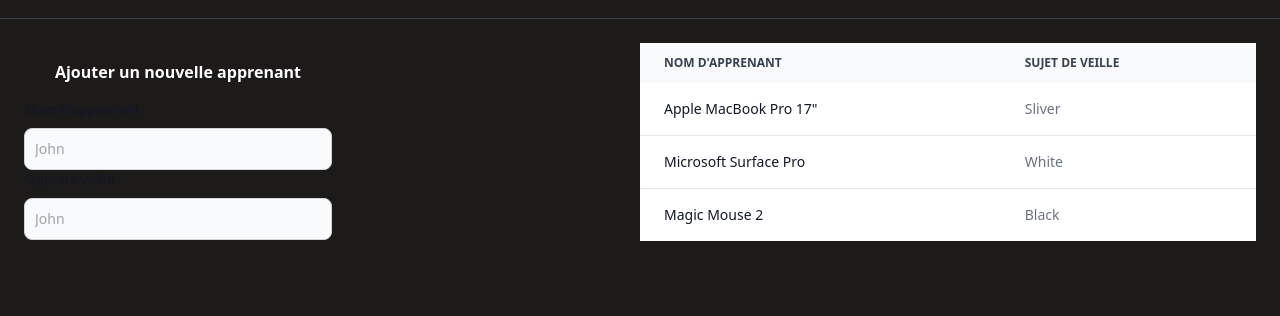
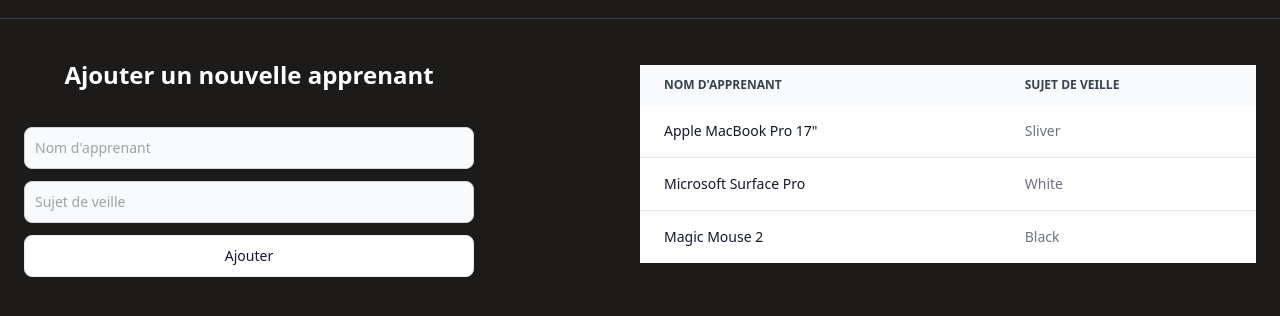
Before and after one commit to marouaneXan/Tirage_Sujet_Veille, a plain HTML site: page index.html in a window 1280 px wide. Shown: the part 70-386 px from the top of the page. Drawn offline with nearby package versions, Linux system fonts and the light colour scheme.

Commit message:
add button for adding new student and style

```diff
--- a/index.html
+++ b/index.html
@@ -13,40 +13,29 @@
     >
       <h1>PICKER</h1>
     </nav>
-    <div
-      class="container flex flex-col items-center justify-between p-6 mx-auto md:flex-row"
-    >
+    <div class="container flex flex-col items-center justify-between p-6 mx-auto md:flex-row">
       <!--Form for adding new student and subject-->
-      <form class="w-1/4">
-        <h1 class="text-center font-bold text-white p-4 ">Ajouter un nouvelle apprenant</h1>
+      <form class="w-4/10 flex flex-col">
+        <h1 class="text-2xl font-bold text-white mb-5 text-center p-4 md:w-[450px]">Ajouter un nouvelle apprenant</h1>
         <div>
-          <label
-            for="name"
-            class="block mb-2 text-sm font-medium text-gray-900 dark:text-gray-300"
-            >Nom d'apprenant</label
-          >
           <input
             type="text"
             id="name"
             class="bg-gray-50 border border-gray-300 text-gray-900 text-sm rounded-lg focus:ring-blue-500 focus:border-blue-500 block w-full p-2.5 dark:bg-gray-700 dark:border-gray-600 dark:placeholder-gray-400 dark:text-white dark:focus:ring-blue-500 dark:focus:border-blue-500"
-            placeholder="John"
+            placeholder="Nom d'apprenant"
             required
           />
         </div>
-        <div>
-          <label
-            for="sjt_veille"
-            class="block mb-2 text-sm font-medium text-gray-900 dark:text-gray-300"
-            >Sujet de veille</label
-          >
+        <div class="mt-3">
           <input
             type="text"
             id="name"
             class="bg-gray-50 border border-gray-300 text-gray-900 text-sm rounded-lg focus:ring-blue-500 focus:border-blue-500 block w-full p-2.5 dark:bg-gray-700 dark:border-gray-600 dark:placeholder-gray-400 dark:text-white dark:focus:ring-blue-500 dark:focus:border-blue-500"
-            placeholder="John"
+            placeholder="Sujet de veille"
             required
           />
         </div>
+        <button type="button" class="py-2.5 w-full mt-3 px-5 mr-2 mb-2 text-sm font-medium text-gray-900 focus:outline-none bg-white rounded-lg border border-gray-200 hover:bg-gray-100 hover:text-blue-700 focus:z-10 focus:ring-4 focus:ring-gray-200 dark:focus:ring-gray-700 dark:bg-gray-800 dark:text-gray-400 dark:border-gray-600 dark:hover:text-white dark:hover:bg-gray-700">Ajouter</button>
       </form>
       <!--Table for display all student with sujet de veille-->
       <table class="w-1/2 text-sm text-left text-gray-500 dark:text-gray-400">
```
